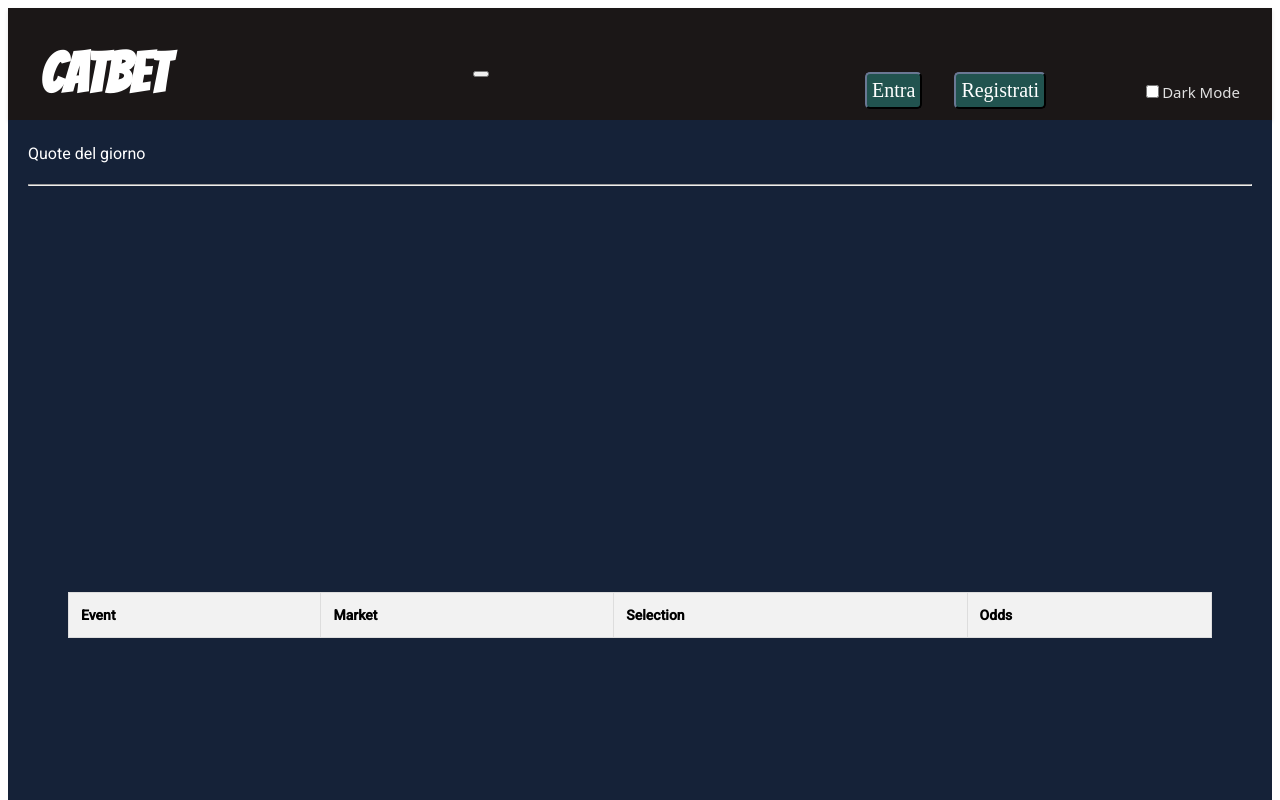
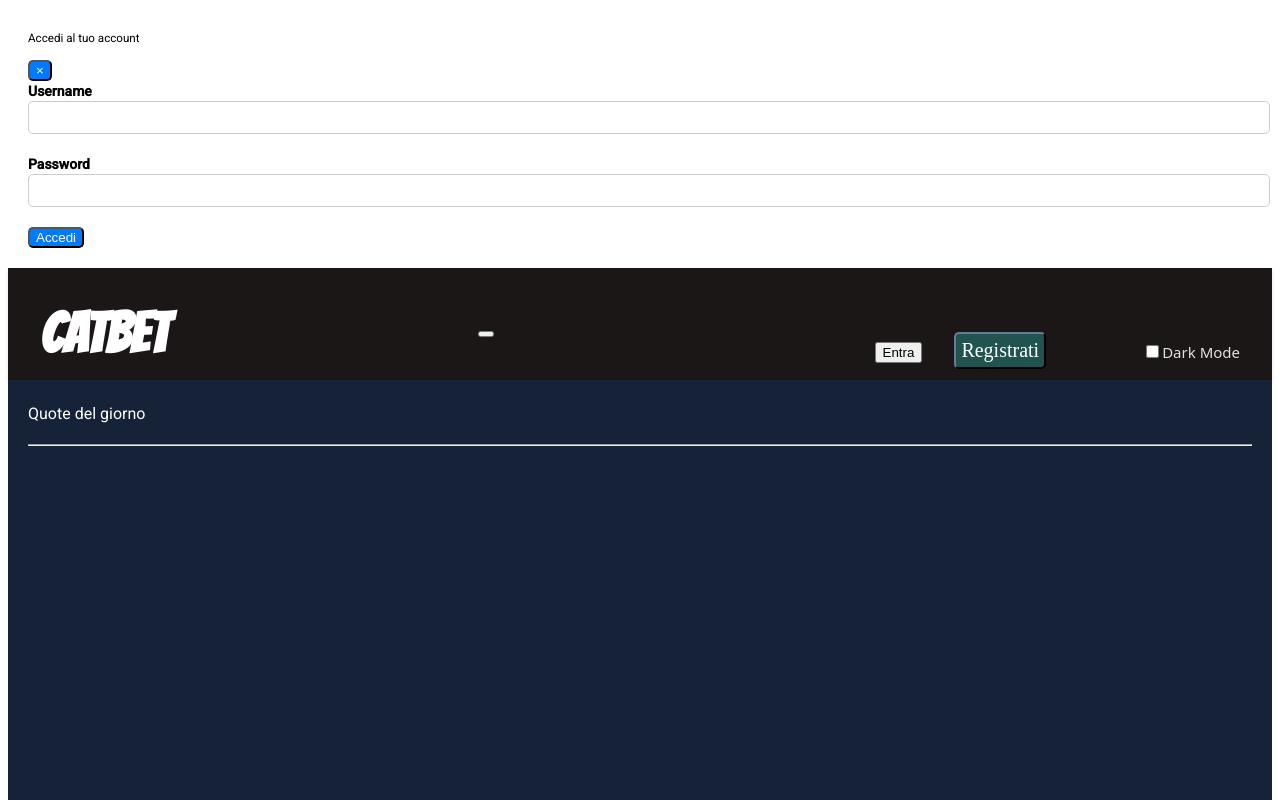
Before and after one commit to DwightKSchrute9/Capstone, an Angular app in the folder Angular/sito-scommesse/: page /home in a window 1280 px wide. Both pictures are taken after a click on the button "Entra". Shown: the top 800 px of the page. Built offline with nearby package versions, Linux system fonts and the light colour scheme; a web font is replaced by a local one.

Commit message:
implScss&loginComponent

```diff
--- a/Angular/sito-scommesse/src/app/login/login.component.html
+++ b/Angular/sito-scommesse/src/app/login/login.component.html
@@ -1,32 +1,25 @@
-<div class="container">
-  <mat-card>
-    <mat-card-title>Login</mat-card-title>
-    <mat-card-content>
-      <form [formGroup]="loginForm" (ngSubmit)="onSubmit()">
-        <mat-form-field class="example-full-width">
-          <input matInput placeholder="Nome utente o email" formControlName="username" required>
-          <mat-error *ngIf="loginForm.get('username')?.invalid">Campo obbligatorio</mat-error>
-          <mat-label>Nome utente o email</mat-label>
-        </mat-form-field>
-
-        <mat-form-field class="example-full-width">
-          <input matInput placeholder="Password" formControlName="password" type="password" required>
-          <mat-error *ngIf="loginForm.get('password')?.invalid">Campo obbligatorio</mat-error>
-          <mat-label>Password</mat-label>
-        </mat-form-field>
-
-        <button mat-raised-button color="primary" type="submit">Accedi</button>
-
-        <div class="signup-link">
-          <span>Non sei ancora registrato?</span>
-          <a routerLink="/signup">Registrati</a>
-        </div>
-
-        <!-- Mostra l'errore se presente -->
-        <div *ngIf="errorMessage" class="error-message">
-          {{errorMessage}}
-        </div>
-      </form>
-    </mat-card-content>
-  </mat-card>
+<div class="modal fade" id="loginModal" tabindex="-1" role="dialog" aria-labelledby="loginModalLabel" aria-hidden="true">
+  <div class="modal-dialog modal-dialog-centered" role="document">
+    <div class="modal-content">
+      <div class="modal-header">
+        <h5 class="modal-title" id="loginModalLabel">Accedi al tuo account</h5>
+        <button type="button" class="close" data-dismiss="modal" aria-label="Close">
+          <span aria-hidden="true">&times;</span>
+        </button>
+      </div>
+      <div class="modal-body">
+        <form (ngSubmit)="login()" #loginForm="ngForm">
+          <div class="form-group">
+            <label for="username">Username</label>
+            <input type="text" class="form-control" id="username" name="username" [(ngModel)]="username" required>
+          </div>
+          <div class="form-group">
+            <label for="password">Password</label>
+            <input type="password" class="form-control" id="password" name="password" [(ngModel)]="password" required>
+          </div>
+          <button type="submit" class="btn btn-primary">Accedi</button>
+        </form>
+      </div>
+    </div>
+  </div>
 </div>
--- /dev/null
+++ b/Angular/sito-scommesse/src/app/login/login.component.scss
@@ -0,0 +1,25 @@
+.modal-content {
+  border-radius: 10px;
+  padding: 20px;
+  .form-group {
+    margin-bottom: 20px;
+  }
+  label {
+    font-weight: bold;
+  }
+  input {
+    border-radius: 5px;
+    border: 1px solid #ccc;
+    padding: 8px;
+    width: 100%;
+  }
+  button {
+    border-radius: 5px;
+    background-color: #007bff;
+    color: #fff;
+    &:hover {
+      background-color: #0069d9;
+      color: #fff;
+    }
+  }
+}
--- a/Angular/sito-scommesse/src/app/login/login.component.ts
+++ b/Angular/sito-scommesse/src/app/login/login.component.ts
@@ -1,33 +1,17 @@
 import { Component } from '@angular/core';
-import { FormBuilder, FormGroup, Validators } from '@angular/forms';
-import { FormsModule, ReactiveFormsModule } from '@angular/forms';
-
 
 @Component({
   selector: 'app-login',
   templateUrl: './login.component.html',
-  styleUrls: ['./login.component.css']
+  styleUrls: ['./login.component.scss']
 })
 export class LoginComponent {
-  username!: string; // aggiunta della proprietà username
-  user = { username: '', password: '' }; // Inizializza qui l'oggetto user
-  loginForm: FormGroup;
-  hidePassword = true; // indica se la password deve essere nascosta
-  errorMessage: string | null = null; // Aggiunta della proprietà errorMessage
 
-  constructor(private fb: FormBuilder) {
-    this.loginForm = this.fb.group({
-      username: ['', Validators.required],
-      password: ['', Validators.required]
-    });
+  username: string | undefined;
+  password: string | undefined;
+
+  login() {
+    // gestione del login
   }
 
-  onSubmit() {
-    if (this.loginForm.valid) {
-      console.log('Form submitted');
-      console.log(this.loginForm.value); // inviare i dati del form al server
-    } else {
-      this.errorMessage = 'Username e password obbligatori'; // Imposta il messaggio di errore
-    }
-  }
 }
--- a/Angular/sito-scommesse/src/app/navbar/navbar.component.html
+++ b/Angular/sito-scommesse/src/app/navbar/navbar.component.html
@@ -1,4 +1,5 @@
 
+<app-login *ngIf="isLoginOpen" (close)="onCloseLogin()"></app-login>
   <nav class="navbar" [ngClass]="{'navbar-dark bg-dark': isDarkMode, 'navbar-light bg-light': !isDarkMode}">
     <div class="container">
       <a class="navbar-brand" href="#">CatBet</a>
@@ -16,8 +17,9 @@
         </ul>
         <ul class="navbar-nav ml-auto">
           <li class="nav-item">
-           <!--<a class="nav-link" href="#">Login</a>-->
-            <button class="btn btn-sm btn-outline-primary ml-2">Entra</button>
+           <!--<a class="nav-link" href="#">Login</a>
+                        <button class="btn btn-sm btn-outline-primary ml-2">Entra</button>-->
+                        <button class="btn btn-outline-light" (click)="onLoginButtonClick()">Entra</button>
           </li>
           <li class="nav-item">
            <!--<a class="nav-link" href="#">Register</a>-->
--- a/Angular/sito-scommesse/src/app/navbar/navbar.component.ts
+++ b/Angular/sito-scommesse/src/app/navbar/navbar.component.ts
@@ -6,6 +6,16 @@
   styleUrls: ['./navbar.component.scss']
 })
 export class NavbarComponent {
+  isLoginOpen = false;
+
+  onLoginButtonClick() {
+    this.isLoginOpen = true;
+  }
+
+  onCloseLogin() {
+    this.isLoginOpen = false;
+  }
+
   isDarkMode: boolean = false;
 
   toggleDarkMode(): void {
```
